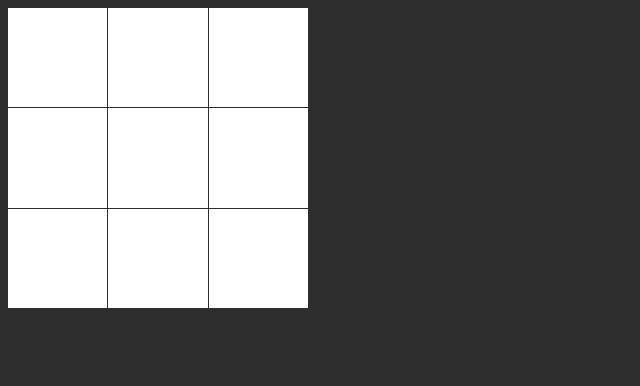
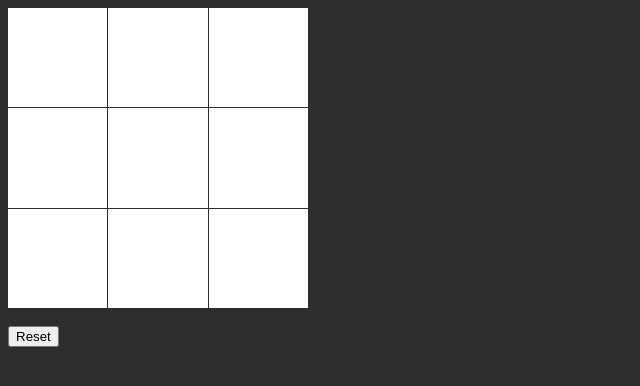
Before and after one commit to erikavar/tic-tac-toe, a plain HTML site: page index.html in a window 1280 px wide. Shown: the whole page, without its empty margins (0-640 px from the left). Drawn offline with Linux system fonts and the light colour scheme.

Commit message:
added rest button

```diff
--- a/index.html
+++ b/index.html
@@ -20,6 +20,8 @@
         <div id="7" class="spot">&nbsp;</div>
         <div id="8" class="spot">&nbsp;</div>
     </div>
+    <br>
+    <button>Reset</button>
 
 </body>
 <script src="script.js"></script>
```
